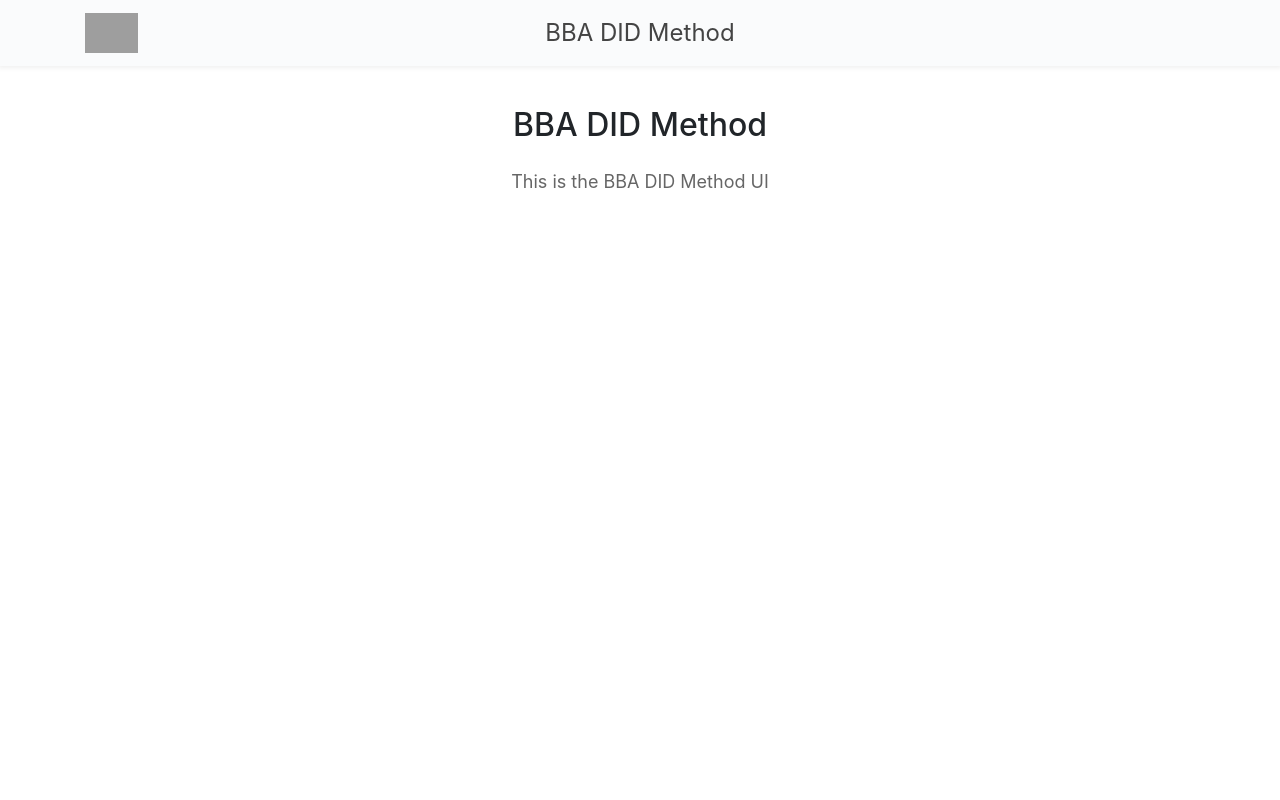
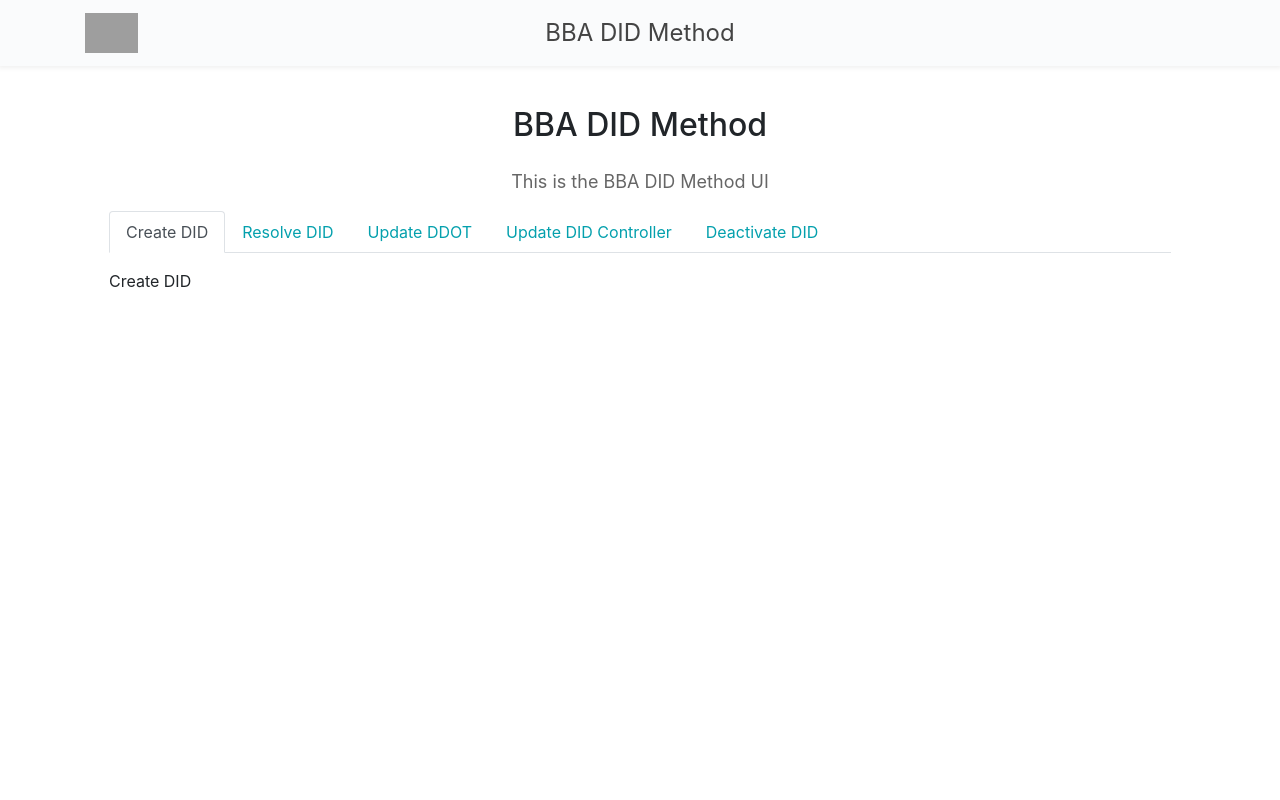
Before and after one commit to blobaa/bba-did-ui, a Next.js app: page / in a window 1280 px wide. Shown: the top 800 px of the page. Built offline with nearby package versions, Linux system fonts and the light colour scheme; grey boxes are pictures that could not be loaded.

Commit message:
added CRUD Tabs

```diff
--- /dev/null
+++ b/src/components/CreateDID.tsx
@@ -0,0 +1,17 @@
+
+
+
+interface Props {
+    test?: string;
+}
+
+
+const CreateDID: React.FC<Props> = (props) => {
+    return (
+        <div>
+            <p>Create DID</p>
+        </div>
+    );
+}
+
+export default CreateDID;
--- /dev/null
+++ b/src/components/DeactivateDID.tsx
@@ -0,0 +1,17 @@
+
+
+
+interface Props {
+    test?: string;
+}
+
+
+const DeactivateDID: React.FC<Props> = (props) => {
+    return (
+        <div>
+            <p>Deactivate DID</p>
+        </div>
+    );
+}
+
+export default DeactivateDID;
--- /dev/null
+++ b/src/components/ResolveDID.tsx
@@ -0,0 +1,17 @@
+
+
+
+interface Props {
+    test?: string;
+}
+
+
+const ResolveDID: React.FC<Props> = (props) => {
+    return (
+        <div>
+            <p>Resolve DID</p>
+        </div>
+    );
+}
+
+export default ResolveDID;
--- /dev/null
+++ b/src/components/UpdateController.tsx
@@ -0,0 +1,17 @@
+
+
+
+interface Props {
+    test?: string;
+}
+
+
+const UpdateController: React.FC<Props> = (props) => {
+    return (
+        <div>
+            <p>Update Controller</p>
+        </div>
+    );
+}
+
+export default UpdateController;
--- /dev/null
+++ b/src/components/UpdateDDOT.tsx
@@ -0,0 +1,17 @@
+
+
+
+interface Props {
+    test?: string;
+}
+
+
+const UpdateDDOT: React.FC<Props> = (props) => {
+    return (
+        <div>
+            <p>Update DDOT</p>
+        </div>
+    );
+}
+
+export default UpdateDDOT;
--- a/src/pages/index.tsx
+++ b/src/pages/index.tsx
@@ -1,6 +1,11 @@
-import { Row } from 'react-bootstrap';
+import { Row, Tabs, Tab } from 'react-bootstrap';
 import Layout from '../components/common/Layout';
 import Page from '../components/common/Page';
+import CreateDID from '../components/CreateDID';
+import UpdateDDOT from '../components/UpdateDDOT';
+import UpdateController from '../components/UpdateController';
+import DeactivateDID from '../components/DeactivateDID';
+import ResolveDID from '../components/ResolveDID';
 
 
 const DemoHome: React.FC = () => {
@@ -14,6 +19,28 @@ const DemoHome: React.FC = () => {
                         This is the BBA DID Method UI
                     </div>
                 </Row>
+                <Tabs defaultActiveKey="create"  id="noanim-tab-example">
+                    <Tab eventKey="create" title="Create DID">
+                        <div style={{paddingTop: "1rem"}}/>
+                        <CreateDID />
+                    </Tab>
+                    <Tab eventKey="resolve" title="Resolve DID">
+                        <div style={{paddingTop: "1rem"}}/>
+                        <ResolveDID />
+                    </Tab>
+                    <Tab eventKey="updateDDOT" title="Update DDOT">
+                        <div style={{paddingTop: "1rem"}}/>
+                        <UpdateDDOT />
+                    </Tab>
+                    <Tab eventKey="updateController" title="Update DID Controller">
+                        <div style={{paddingTop: "1rem"}}/>
+                        <UpdateController />
+                    </Tab>
+                    <Tab eventKey="deactivate" title="Deactivate DID">
+                        <div style={{paddingTop: "1rem"}}/>
+                        <DeactivateDID />
+                    </Tab>
+                </Tabs>
             </Layout>
         </Page>
     );
```
Also changed, not shown: package.json (+13 -13 lines).
